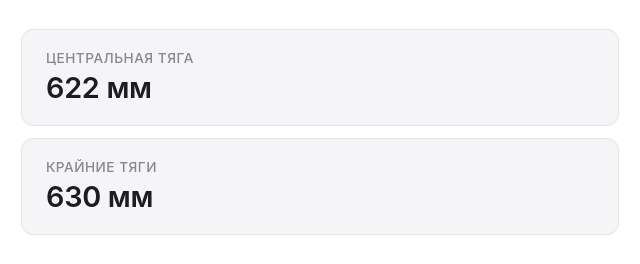
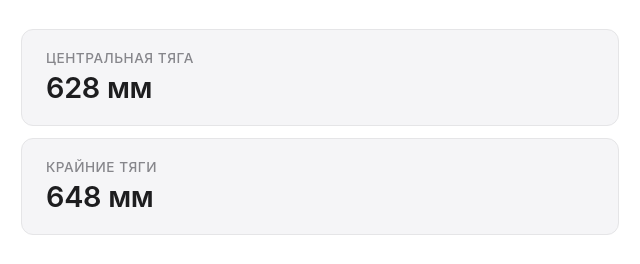
Before and after one commit to tinue619/t9gi, a plain HTML site: page index.html in a window 1280 px wide. Shown: the part 288-552 px from the top of the page, 320-960 px from the left. Drawn offline with Linux system fonts and the light colour scheme.

Commit message:
разные отступы сзади (100-120)

```diff
--- a/index.html
+++ b/index.html
@@ -266,8 +266,8 @@
             const height = parseFloat(document.getElementById('height').value) || 0;
             const depth = parseFloat(document.getElementById('depth').value) || 0;
 
-            const centerEffectiveDepth = depth - 130;
-            const centerCableLength = Math.sqrt(height * height + centerEffectiveDepth * centerEffectiveDepth);
+            const centerEffectiveDepth = depth - 100;
+            const centerCableLength = Math.sqrt(height * height + (centerEffectiveDepth - 20) * (centerEffectiveDepth - 20));
             const sideCableLength = Math.sqrt(height * height + centerEffectiveDepth * centerEffectiveDepth + 100 * 100);
 
             document.getElementById('center_cable').textContent = Math.round(centerCableLength) + ' мм';
```
